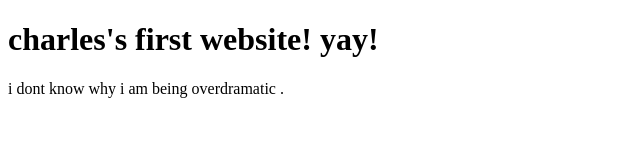
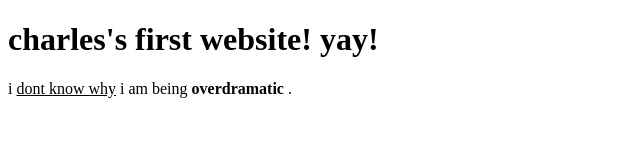
Before and after one commit to ch4542/exploring-html, a plain HTML site: page index.html in a window 1280 px wide. Shown: the full height of the page, 0-640 px from the left. Drawn offline with Linux system fonts and the light colour scheme.

Commit message:
i made parts of the website bolded and underlined

```diff
--- a/index.html
+++ b/index.html
@@ -2,6 +2,6 @@
 <html>
  <body>
 <h1>charles's first website! yay!</h1>
-   	<p>i dont know why i am being overdramatic .</p>
+  <p>i <u>dont know why</u> i am being <b> overdramatic </b> .</p>
  </body>
 </html>
```
